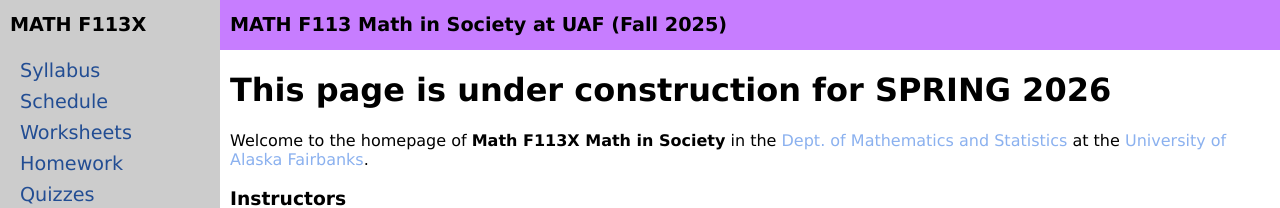
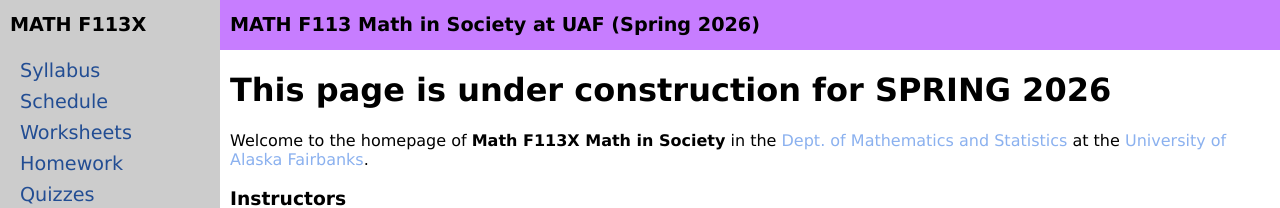
Before and after one commit to uaf-math/math113, a Jekyll site: the page built from index.md, in a window 1280 px wide and 1298 px high. Shown: the top 208 px of the window. Built offline with Jekyll 4.4.1, drawn with Linux system fonts in a browser that asks for light colours.

Commit message:
Update general.yml

```diff
--- a/_data/general.yml
+++ b/_data/general.yml
@@ -1,2 +1,2 @@
-semester: 'Fall'
-year: '2025'
+semester: 'Spring'
+year: '2026'
```
